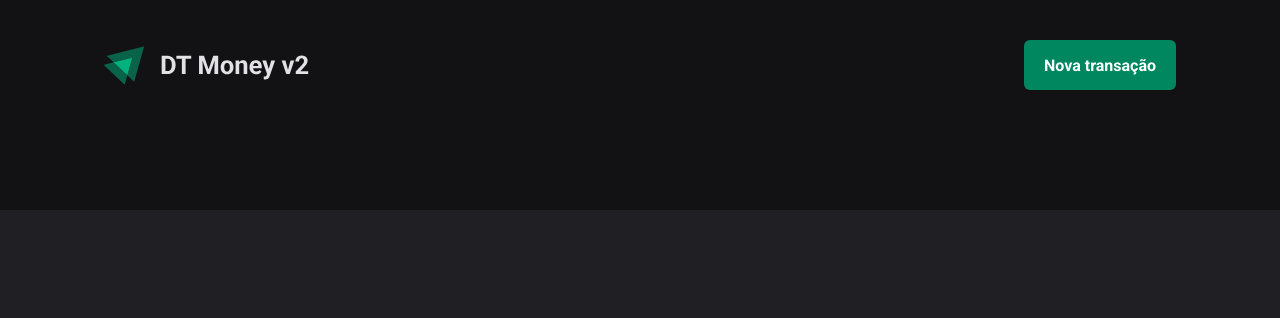
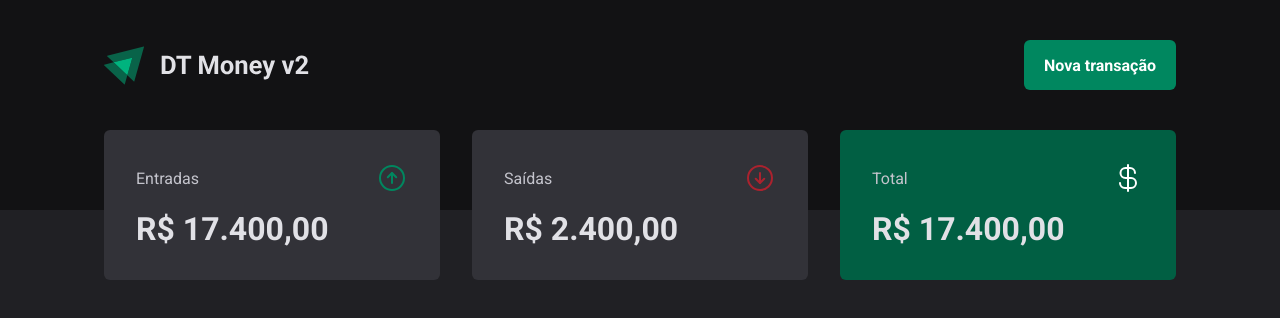
Before and after one commit to renyzeraa/dt-money-v2, a React (Vite) app: page / in a window 1280 px wide. Shown: the top 318 px of the page. Built offline with nearby package versions, Linux system fonts and the light colour scheme.

Commit message:
feat: summary estatico

```diff
--- a/package.json
+++ b/package.json
@@ -10,6 +10,7 @@
     "preview": "vite preview"
   },
   "dependencies": {
+    "phosphor-react": "^1.4.1",
     "react": "^19.2.0",
     "react-dom": "^19.2.0"
   },
--- /dev/null
+++ b/src/components/summary.tsx
@@ -0,0 +1,29 @@
+import { ArrowCircleDown, ArrowCircleUp, CurrencyDollar } from "phosphor-react";
+
+export function Summary() {
+    return (
+        <section className="max-w-container w-full mx-auto px-6 grid grid-cols-3 gap-8 mt-[-5rem] [&>div:last-child]:bg-green-700">
+            <div className="bg-gray-600 rounded-md p-8">
+                <header className="flex justify-between text-gray-300 items-center">
+                    <span>Entradas</span>
+                    <ArrowCircleUp size={32} className="text-green-500" />
+                </header>
+                <strong className="block mt-4 text-[2rem]">R$ 17.400,00</strong>
+            </div>
+            <div className="bg-gray-600 rounded-md p-8">
+                <header className="flex justify-between text-gray-300 items-center">
+                    <span>Saídas</span>
+                    <ArrowCircleDown size={32} className="text-red-500" />
+                </header>
+                <strong className="block mt-4 text-[2rem]">R$ 2.400,00</strong>
+            </div>
+            <div className="bg-gray-600 rounded-md p-8">
+                <header className="flex justify-between text-gray-300 items-center">
+                    <span>Total</span>
+                    <CurrencyDollar size={32} className="text-white" />
+                </header>
+                <strong className="mt-4 text-[2rem] block">R$ 17.400,00</strong>
+            </div>
+        </section>
+    )
+}
--- a/src/pages/transactions.tsx
+++ b/src/pages/transactions.tsx
@@ -1,9 +1,11 @@
 import { Header } from "../components/header";
+import { Summary } from "../components/summary";
 
 export function Transactions() {
     return (
         <div>
             <Header />
+            <Summary />
         </div>
     )
 }
```
Also changed, not shown: 1 other file (tests, documents, lock files or other folders).
